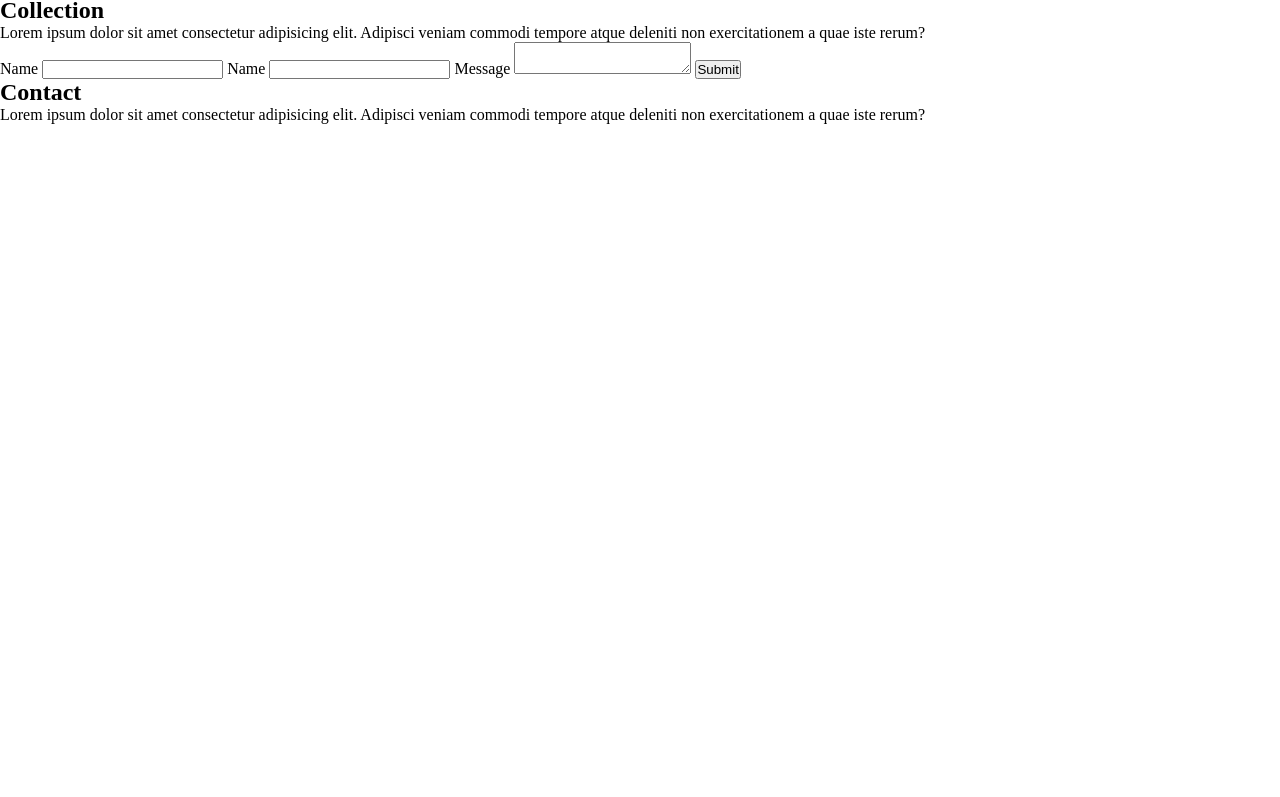
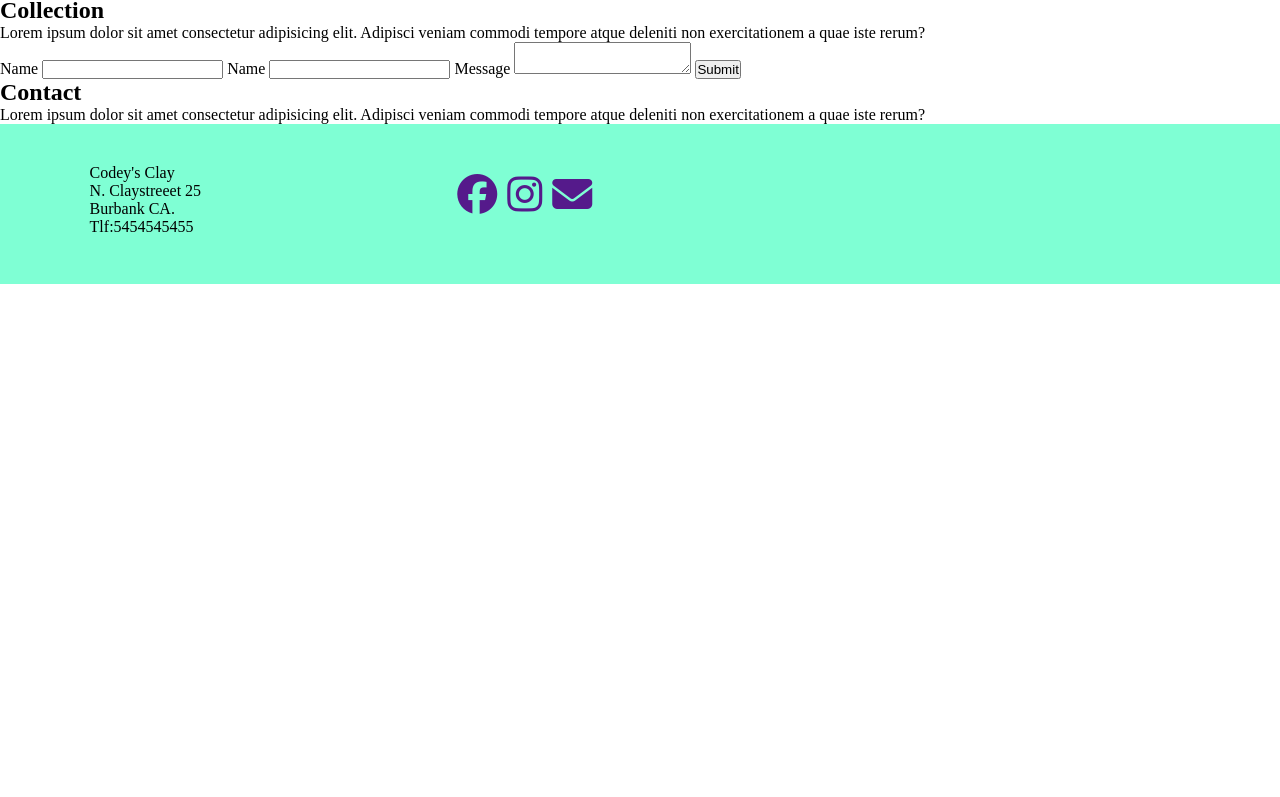
Before and after one commit to sasha-valderrama/code_is_clay, a plain HTML site: page index.html in a window 1280 px wide. Shown: the part 983-1780 px from the top of the page. After the commit the page ends 1267 px from the top, so only its background shows below. Drawn offline with Linux system fonts and the light colour scheme.

Commit message:
the footer from Mads

```diff
--- a/index.html
+++ b/index.html
@@ -5,6 +5,10 @@
     <meta http-equiv="X-UA-Compatible" content="IE=edge" />
     <meta name="viewport" content="width=device-width, initial-scale=1.0" />
     <link rel="stylesheet" href="style.css" />
+    <script
+      src="https://kit.fontawesome.com/8a0f478631.js"
+      crossorigin="anonymous"
+    ></script>
     <title>Code is clay project</title>
   </head>
   <body>
@@ -94,11 +98,16 @@
         </section>
       </main>
       <footer>
-        <div class="icons"></div>
         <div class="contact-info">
-          <p>Name</p>
-          <p>Adress</p>
-          <p>Tlf</p>
+          <p>Codey's Clay</p>
+          <p>N. Claystreeet 25</p>
+          <p>Burbank CA.</p>
+          <p>Tlf:5454545455</p>
+        </div>
+        <div class="icons">
+          <a href=""><i class="fa-brands fa-facebook"></i></a>
+          <a href=""><i class="fa-brands fa-instagram"></i></a>
+          <a href=""><i class="fa-solid fa-envelope"></i></a>
         </div>
       </footer>
     </div>
--- a/style.css
+++ b/style.css
@@ -7,7 +7,7 @@
 .grid-container {
   display: grid;
   grid-template-columns: 1fr;
-  grid-template-rows: 1fr 2fr 1fr;
+  grid-template-rows: 100vh 1fr 10rem;
   grid-template-areas:
     "header"
     "main"
@@ -60,4 +60,21 @@ main {
 
 footer {
   grid-area: footer;
+  display: flex;
+  height: 10rem;
+
+  background-color: aquamarine;
 }
+
+.contact-info {
+  margin-top: 2.5rem;
+  margin-left: 7%;
+}
+
+.icons {
+  color: black;
+  font-size: 40px;
+  margin-right: 5%;
+  margin-left: 20%;
+  margin-top: 3rem;
+}
```
